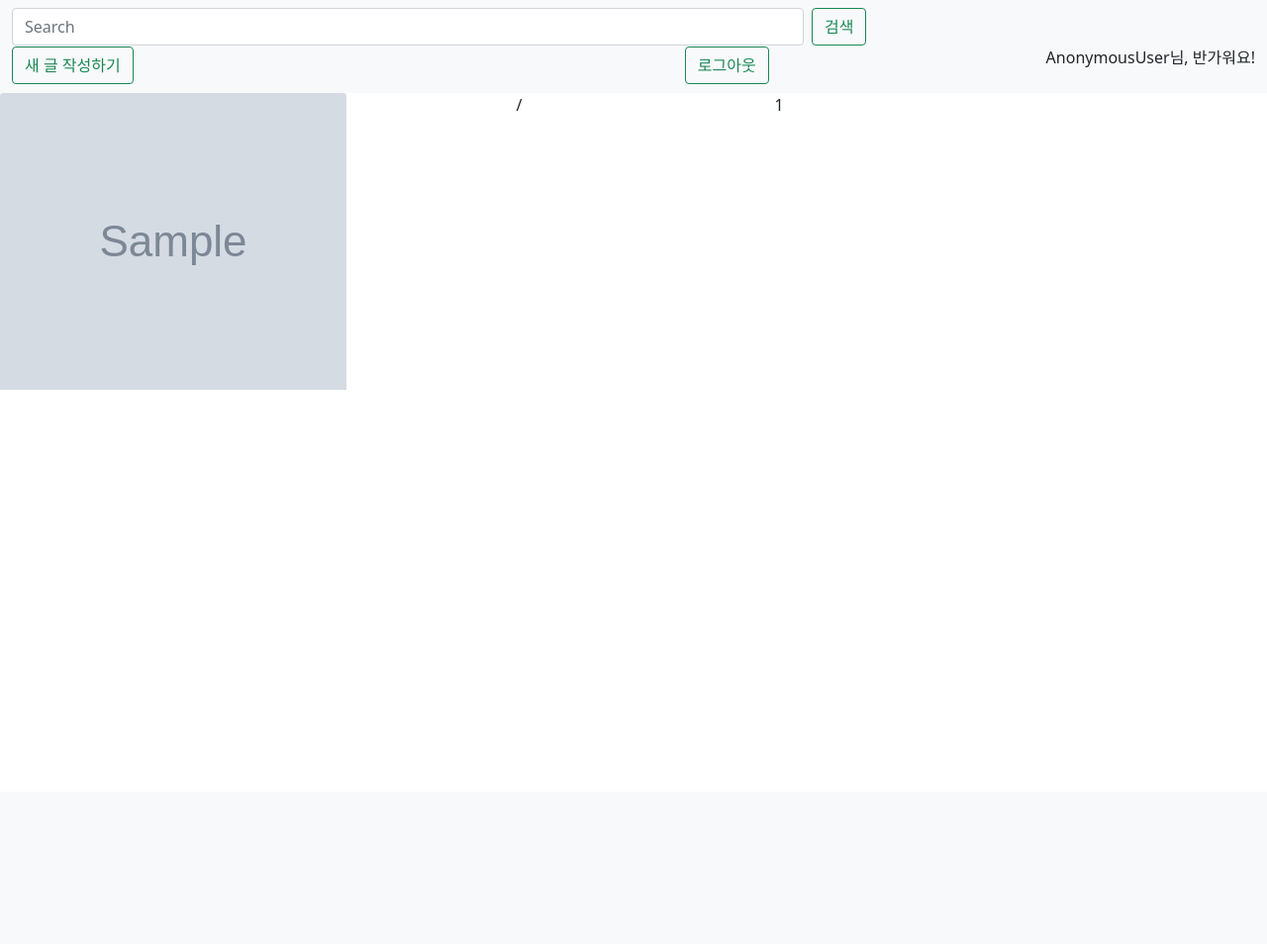
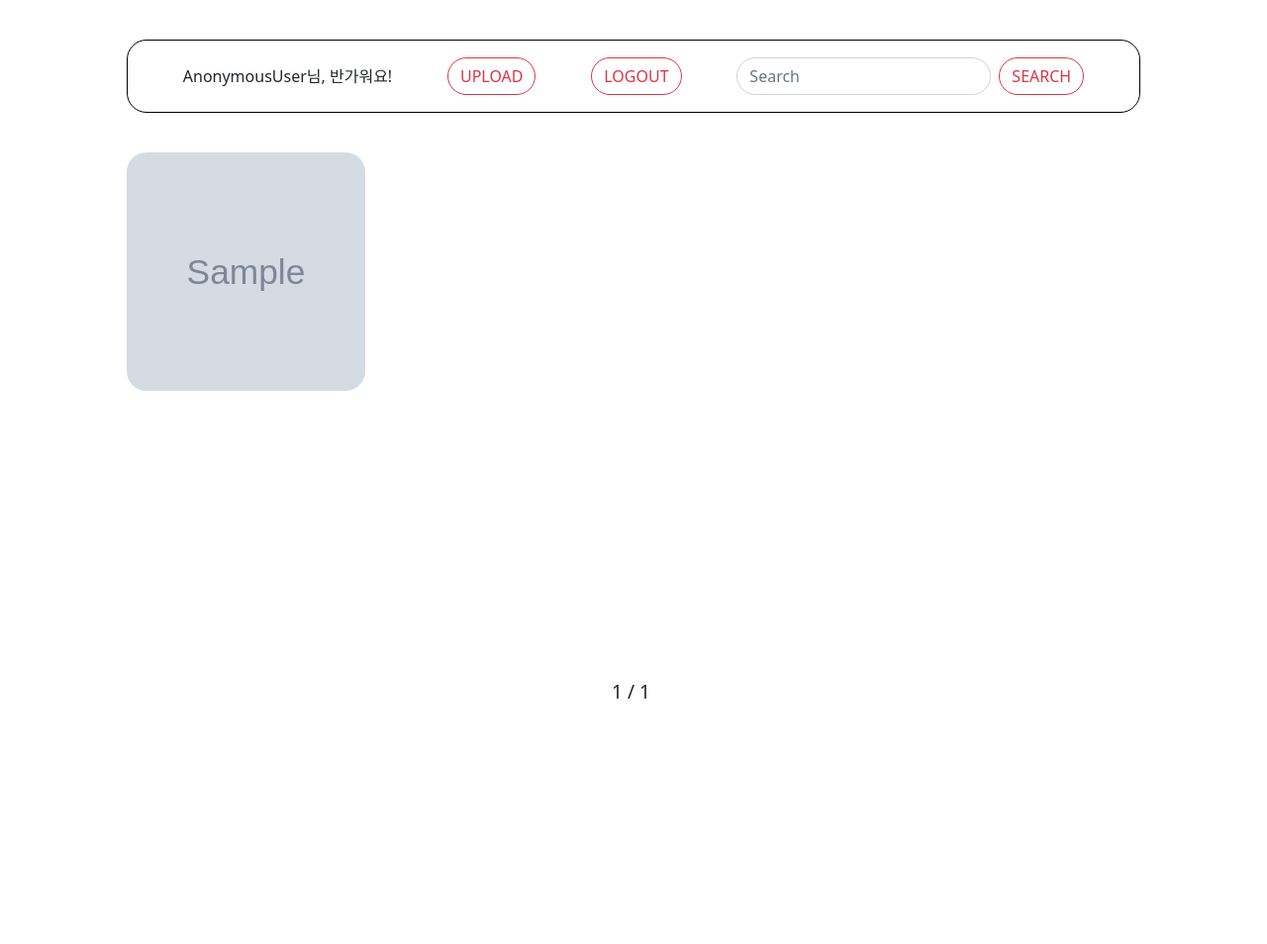
Before and after one commit to kmg0485/ABBBA_machine_learning_project, a Django app: template Post/templates/main.html in a window 1280 px wide. Shown: the whole page at 99% size. Before the commit the page ends 394 px from the top, so only its background shows below. Run offline with Django 3.2, Linux system fonts and the light colour scheme; the template is opened without the code that fills it: most values are stand-ins (such as "Sample title", 1, 10 or a date in 2020); grey boxes marked "Sample" are stand-in pictures.

Commit message:
main page front

```diff
--- a/Post/templates/main.html
+++ b/Post/templates/main.html
@@ -1,62 +1,147 @@
 <!DOCTYPE html>
 <html lang="en">
+
 <head>
   <meta charset="UTF-8" />
   <meta http-equiv="X-UA-Compatible" content="IE=edge" />
   <meta name="viewport" content="width=device-width, initial-scale=1.0" />
 
-    <link
-      href="https://cdn.jsdelivr.net/npm/bootstrap@5.0.2/dist/css/bootstrap.min.css"
-      rel="stylesheet"
-      integrity="sha384-EVSTQN3/azprG1Anm3QDgpJLIm9Nao0Yz1ztcQTwFspd3yD65VohhpuuCOmLASjC"
-      crossorigin="anonymous"
-    />
+  <link href="https://cdn.jsdelivr.net/npm/bootstrap@5.0.2/dist/css/bootstrap.min.css" rel="stylesheet"
+    integrity="sha384-EVSTQN3/azprG1Anm3QDgpJLIm9Nao0Yz1ztcQTwFspd3yD65VohhpuuCOmLASjC" crossorigin="anonymous" />
   <meta charset="UTF-8" />
 
   <title>Machine Learning</title>
+  <style>
+    #container {
+      display: grid;
+      grid-template-columns: repeat(4, minmax(auto, 25%));
+      grid-template-rows: repeat(4, 1fr);
+      width: 80vw;
+      height: 100vh;
+      gap: 20px;
+      margin: auto;
+      grid-area: main;
+      grid-template-areas:
+        "main main main main"
+        ". . ."
+        ". footer footer footer .";
+    }
+
+    nav {
+      grid-area: header;
+      border: 1px solid black;
+      border-radius: 20px;
+      width: 80vw;
+      margin: 5vh auto;
+      display: flex;
+      flex-wrap: inherit;
+      align-items: center;
+      justify-content: space-evenly;
+      padding-top: 0.5rem;
+      padding-bottom: 0.5rem;
+      position: relative;
+    }
+
+    .image {
+      width: 100%;
+      aspect-ratio: 1/1;
+      object-fit: cover;
+    }
+    .image:hover{
+      z-index: 1;
+      transform: scale(1.1);
+    }
+
+    #container>div>div:nth-child(1) {
+      grid-column: 1/2;
+      grid-row: 1/2;
+    }
+
+    #container>div>div:nth-child(2) {
+      grid-column: 2/3;
+      grid-row: 1/2;
+    }
+
+    #container>div>div:nth-child(3) {
+      grid-column: 3/4;
+      grid-row: 1/2;
+    }
+
+    #container>div>div:nth-child(4) {
+      grid-column: 4/5;
+      grid-row: 1/2;
+    }
+
+    #pagination {
+      grid-area: footer;
+      grid-column: 2/4;
+      grid-row: 4/5;
+      text-align: center;
+      padding-top:5vh;
+      padding-bottom : 30vh;
+      font-size: larger;
+    }
+
+    a {
+      text-decoration: none;
+      color : black;
+    }
+    a:hover {
+      color : #dc3545;
+    }
+    button{
+      background-color: #dc3545;
+    }
+  </style>
 </head>
+
 <body>
-    <nav class="navbar navbar-light bg-light">
-      <div class="container-fluid">
+  <nav >
+    <p style="padding-top:1rem;">{{ request.user }}님, 반가워요!</p>
+    <div>
+      <a  href="{% url 'Post:upload_img' %}"><button style="border-radius:20px;" class="btn btn-outline-danger"
+          type="submit">UPLOAD</button></a>
+    </div>
+    <div>
+      <a href={% url 'User:logout' %}> <button style="border-radius:20px;" class="btn btn-outline-danger"
+          type="submit">LOGOUT</button></a>
 
+    </div>
     <form class="d-flex" method="GET" action="{% url 'Post:search' %}">
 
       {% csrf_token %}
-          <input class="form-control me-2" type="search" placeholder="Search" name="search" aria-label="Search" style="width: 800px" />
-          <button class="btn btn-outline-success" type="submit">검색</button>
+      <input style="border-radius: 20px;" class="form-control me-2" type="search" placeholder="Search"
+        name="search" aria-label="Search" style="width: 800px" />
+      <button style="border-radius: 20px;" class="btn btn-outline-danger" type="submit">SEARCH</button>
     </form>
-        <div style="display: flex; justify-content: space-between; width: 400px">
-          <a href="{% url 'Post:upload_img' %}"><button class="btn btn-outline-success" type="submit">새 글 작성하기</button></a>
-        </div>
+
+
+  </nav>
+  <div id="container">
+    {% for feed in posts %}
     <div>
-          <a href={% url 'User:logout' %}> <button class="btn btn-outline-success" type="submit">로그아웃</button></a>
-
-        </div>
-        <p>{{ request.user }}님, 반가워요!</p>
-      </div>
-    </nav>
-    <div class="row row-cols-1 row-cols-md-5 g-4">
-      {% for feed in posts %}
-      <div class="col">
-        <div class="card" style="border: white">
+      <div>
         <a href="{% url 'Post:post_view' feed.id %}">
-            <img src="{{ feed.photo.url }}" class="card-img-top" alt="..." style="width: 350px; height: 300px" />
+          <img style="border-radius: 20px;" src="{{ feed.photo.url }}" alt="..." class="image" />
         </a>
       </div>
     </div>
     {% endfor %}
-
+    <div id="pagination">
       {% if posts.has_previous %}
-      <a href="?page=1">맨 앞으로</a>
-      <a href="?page={{ posts.previous_page_number }}">이전 페이지로</a>
+      <a href="?page=1">맨앞</a>&nbsp;
+      <a href="?page={{ posts.previous_page_number }}">이전</a>&nbsp;
       {% endif %}
       <span>{{ posts.number }}</span>
       <span>/</span>
-      <span>{{ posts.paginator.num_pages }}</span>
+      <span>{{ posts.paginator.num_pages }}</span>&nbsp;
       {% if posts.has_next %}
-      <a href="?page={{posts.next_page_number}}">다음으로</a>
-      <a href="?page={{posts.paginator.num_pages}}">맨 뒤로</a>
+      <a href="?page={{posts.next_page_number}}">다음</a>&nbsp;
+      <a href="?page={{posts.paginator.num_pages}}">맨뒤</a>
       {% endif %}
     </div>
+  </div>
+
 </body>
+
 </html>
--- a/Post/views.py
+++ b/Post/views.py
@@ -74,7 +74,7 @@ def search_view(request):
         searched = request.GET.get('search')
         photos = PostModel.objects.filter(tags__contains=searched)
 
-        paginator = Paginator(photos, 5) # 한 페이지에 게시글 15개
+        paginator = Paginator(photos, 12) # 한 페이지에 게시글 15개
         page = request.GET.get('page') # page에 해당하는 value 받아오기
         posts = paginator.get_page(page) # 받아온 value에 해당하는 페이지 반환
 
@@ -86,7 +86,7 @@ def main_view(request) :
 
     if request.method  == "GET":
         feeds = PostModel.objects.all().order_by('-created_at')
-        paginator = Paginator(feeds, 5) # 한 페이지에 게시글 15개
+        paginator = Paginator(feeds, 12) # 한 페이지에 게시글 15개
         page = request.GET.get('page') # page에 해당하는 value 받아오기
         posts = paginator.get_page(page) # 받아온 value에 해당하는 페이지 반환
         return render(request,'main.html',{'feeds':feeds, 'posts':posts})
```
Lines whose indentation alone changed are shown as unchanged.
